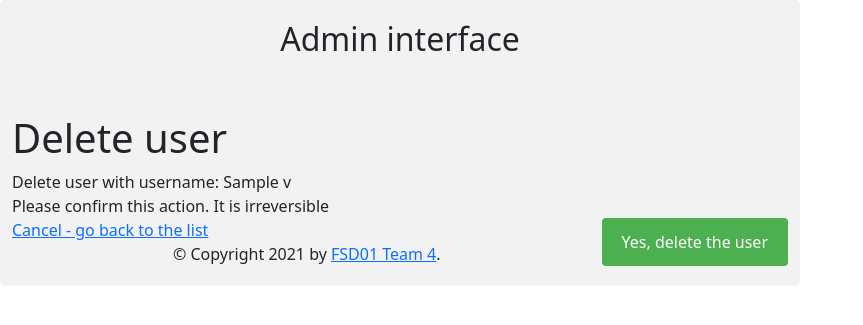
After one commit to PhilArceno/delivereats-project, a PHP site: template templates/admin/user-delete.html.twig in a window 1280 px wide. The commit adds this page. Shown: the top 325 px of the page, without its empty margins (0-863 px from the left). Run offline with PHP 8.4, Linux system fonts and the light colour scheme; the template is opened without the code that fills it: most values are stand-ins (such as "Sample title", 1, 10 or a date in 2020); some libraries are stand-ins or nearby versions.

Commit message:
admin templates

```diff
--- a/templates/admin/index.html.twig
+++ b/templates/admin/index.html.twig
@@ -15,7 +15,7 @@
 					<a href="/feature-not-implemented">Categories</a>
 				</li>
 				<li class="list-group-item">
-					<a href="/feature-not-implemented">Restarants</a>
+					<a href="/feature-not-implemented">Restaurants</a>
 				</li>
 				<li class="list-group-item">
 					<a href="/feature-not-implemented">Food items</a>
--- /dev/null
+++ b/templates/admin/user-delete.html.twig
@@ -0,0 +1,15 @@
+{% extends "admin/admin-master.html.twig" %}
+{% block title %}Delete user
+{% endblock %}
+{%
+block content %}
+	<div>
+		<h1>Delete user</h1>
+		<div>Delete user with username:  {{ v.name }}</div>
+		<form method="POST">
+			<div>Please confirm this action. It is irreversible</div>
+			<input type="submit" value="Yes, delete the user">
+		</form>
+		<a href="/admin/user/list">Cancel - go back to the list</a>
+	</div>
+{% endblock %}
```
Also changed, not shown: templates/admin/user-delete-success.html.twig (added, +10 -0 lines), templates/admin/user-list.html.twig (+5 -3 lines).
